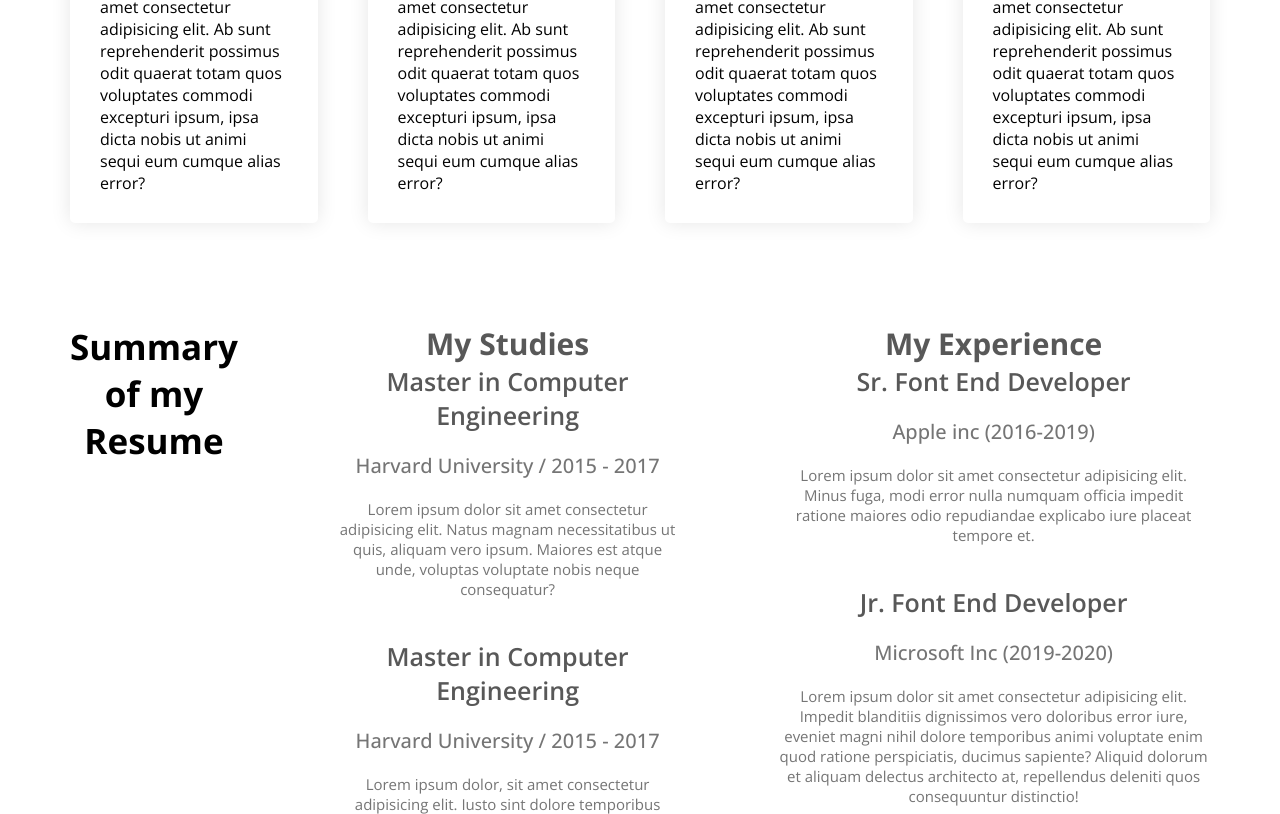
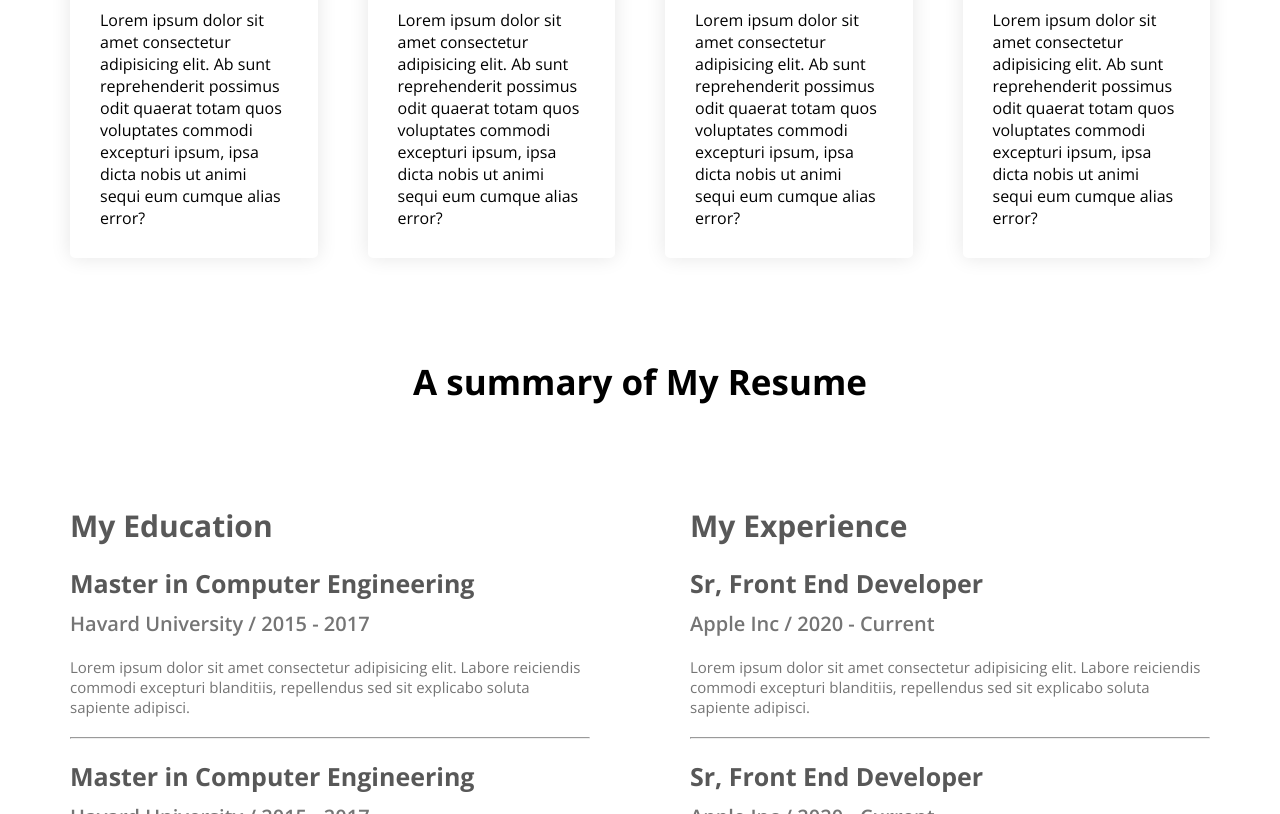
Before and after one commit to tahajibefaj/simple-portfolio, a plain HTML site: page index.html in a window 1280 px wide. Shown: the part 1986-2800 px from the top of the page. Drawn offline with nearby package versions, Linux system fonts and the light colour scheme.

Commit message:
cv area done

```diff
--- a/index.html
+++ b/index.html
@@ -38,6 +38,7 @@
             aperiam fugit et voluptate?
           </p>
           <button class="btn-primary">Download CV</button>
+          <button class="btn-primary-borderless">Contact</button>
         </div>
         <img src="images/hardy.png" alt="tahajib image" class="banner-image" />
       </div>
@@ -141,72 +142,52 @@
       <!-- resume -->
 
       <section class="resume">
-        <h3 class="section-title">Summary of my Resume</h3>
+            <h3 class="section-title">A summary of My Resume</h2>
             <div class="resume-content">
-          <h4 class="resume-title">My Studies</h4>
-          <div class="resume-container">
-            <p class="resume-subtitle">Master in Computer Engineering</p>
-            <p class="resume-value">Harvard University / 2015 - 2017</p>
-            <p class="resume-description">
-              Lorem ipsum dolor sit amet consectetur adipisicing elit. Natus
-              magnam necessitatibus ut quis, aliquam vero ipsum. Maiores est
-              atque unde, voluptas voluptate nobis neque consequatur?
-            </p>
+                <div>
+                    <h3 class="resume-info">My Education</h3>
+                    <div class="resume-item">
+                        <h4 class="resume-title">Master in Computer Engineering</h4>
+                        <p class="resume-sub-title">Havard University / 2015 - 2017</p>
+                        <p class="resume-description">Lorem ipsum dolor sit amet consectetur adipisicing elit. Labore reiciendis commodi excepturi blanditiis, repellendus sed sit explicabo soluta sapiente adipisci.</p>
                     </div>
-          <div class="resume-container">
-            <p class="resume-subtitle">Master in Computer Engineering</p>
-            <p class="resume-value">Harvard University / 2015 - 2017</p>
-            <p class="resume-description">
-              Lorem ipsum dolor, sit amet consectetur adipisicing elit. Iusto
-              sint dolore temporibus omnis odit mollitia facilis voluptatibus,
-              cumque officiis unde enim, blanditiis eius in quibusdam rerum
-              delectus consectetur est minima?
-            </p>
+                    <hr>
+                    <div class="resume-item">
+                        <h4 class="resume-title">Master in Computer Engineering</h4>
+                        <p class="resume-sub-title">Havard University / 2015 - 2017</p>
+                        <p class="resume-description">Lorem ipsum dolor sit amet consectetur adipisicing elit. Labore reiciendis commodi excepturi blanditiis, repellendus sed sit explicabo soluta sapiente adipisci.</p>
                     </div>
-          <div class="resume-container">
-            <p class="resume-subtitle">Master in Computer Engineering</p>
-            <p class="resume-value">Harvard University / 2015 - 2017</p>
-            <p class="resume-description">
-              Lorem ipsum dolor sit amet consectetur, adipisicing elit. Nobis
-              repellat repellendus aspernatur nulla minus, possimus tempore,
-              asperiores quod iusto debitis similique corporis impedit quam
-              rerum? Fuga nisi quia quod non eveniet nulla iure ducimus!
-            </p>
+                    <hr>
+                    <div class="resume-item">
+                        <h4 class="resume-title">Master in Computer Engineering</h4>
+                        <p class="resume-sub-title">Havard University / 2015 - 2017</p>
+                        <p class="resume-description">Lorem ipsum dolor sit amet consectetur adipisicing elit. Labore reiciendis commodi excepturi blanditiis, repellendus sed sit explicabo soluta sapiente adipisci.</p>
                     </div>
                 </div>
-        <div class="resume-content">
-          <h4 class="resume-title">My Experience</h4>
-          <div class="resume-container">
-            <p class="resume-subtitle">Sr. Font End Developer</p>
-            <p class="resume-value">Apple inc (2016-2019)</p>
-            <p class="resume-description">
-              Lorem ipsum dolor sit amet consectetur adipisicing elit. Minus
-              fuga, modi error nulla numquam officia impedit ratione maiores
-              odio repudiandae explicabo iure placeat tempore et.
-            </p>
+                <div>
+                    <h3 class="resume-info">My Experience</h3>
+                    <div class="resume-item">
+                        <h4 class="resume-title">Sr, Front End Developer</h4>
+                        <p class="resume-sub-title">Apple Inc / 2020 - Current</p>
+                        <p class="resume-description">Lorem ipsum dolor sit amet consectetur adipisicing elit. Labore reiciendis commodi excepturi blanditiis, repellendus sed sit explicabo soluta sapiente adipisci.</p>
                     </div>
-          <div class="resume-container">
-            <p class="resume-subtitle">Jr. Font End Developer</p>
-            <p class="resume-value">Microsoft Inc (2019-2020)</p>
-            <p class="resume-description">
-              Lorem ipsum dolor sit amet consectetur adipisicing elit. Impedit
-              blanditiis dignissimos vero doloribus error iure, eveniet magni
-              nihil dolore temporibus animi voluptate enim quod ratione
-              perspiciatis, ducimus sapiente? Aliquid dolorum et aliquam
-              delectus architecto at, repellendus deleniti quos consequuntur
-              distinctio!
-            </p>
+                    <hr>
+                    <div class="resume-item">
+                        <h4 class="resume-title">Sr, Front End Developer</h4>
+                        <p class="resume-sub-title">Apple Inc / 2020 - Current</p>
+                        <p class="resume-description">Lorem ipsum dolor sit amet consectetur adipisicing elit. Labore reiciendis commodi excepturi blanditiis, repellendus sed sit explicabo soluta sapiente adipisci.</p>
                     </div>
-          <div class="resume-container">
-            <p class="resume-subtitle">HTML Developer</p>
-            <p class="resume-value">Adobe Inc (2020-Present)</p>
-            <p class="resume-description">
-              Lorem ipsum dolor sit amet consectetur, adipisicing elit.
-              Reprehenderit nesciunt repudiandae rem, omnis, adipisci laborum
-              deserunt possimus incidunt, nam praesentium nisi aspernatur
-              aperiam illum aut ad provident deleniti cumque vero.
-            </p>
+                    <hr>
+                    <div class="resume-item">
+                        <h4 class="resume-title">Sr, Front End Developer</h4>
+                        <p class="resume-sub-title">Apple Inc / 2020 - Current</p>
+                        <p class="resume-description">Lorem ipsum dolor sit amet consectetur adipisicing elit. Labore reiciendis commodi excepturi blanditiis, repellendus sed sit explicabo soluta sapiente adipisci.</p>
                     </div>
+                </div>
+            </div>
+
+            <div class="resume-button">
+              <button class="btn-primary">Download CV</button>
             </div>
         </section>
     </main>
--- a/styles/portfolio.css
+++ b/styles/portfolio.css
@@ -8,14 +8,26 @@
 }
 
 .btn-primary {
-  height: 55px;
+  font-size: 15px;
   border-radius: 5px;
   background-color: rgb(0, 217, 255);
   color: white;
   font-weight: 700;
   border-style: none;
-  padding: 18px 35px;
+  padding: 20px 30px;
 }
+.btn-primary-borderless {
+  font-size: 15px;
+  border-radius: 5px;
+  border-color: rgb(0, 217, 255);
+  border-style: solid;
+  background-color: rgba(0, 217, 255, 0);
+  color: rgb(0, 217, 255);
+  font-weight: 700;
+  padding: 20px 30px;
+  margin-left: 20px;
+}
+
 .header {
   background: rgb(233, 252, 255);
   background-image: url(../images/header_bg.png), url(../images/developer.png);
@@ -83,18 +95,18 @@ main {
   border-radius: 15px;
   padding: 130px 150px;
   text-align: center;
-  box-shadow: 0px 0px 20px rgb(230, 230, 230);
 }
 
 section {
   margin: 100px 0;
-  text-align: center;
 }
 
 .section-title {
   color: black;
   font-size: 35px;
+  margin-top: 30px;
   margin-bottom: 30px;
+  text-align: center;
 }
 
 .section-description {
@@ -123,6 +135,9 @@ section {
 
 /* work styles */
 
+.work {
+  text-align: center;
+}
 
 .work-container {
   display: flex;
@@ -147,37 +162,37 @@ section {
   margin-bottom: 30px;
 }
 
-
 /* resume styles */
 
-.resume{
+.resume-content {
   display: flex;
+  justify-content: space-between;
   gap: 100px;
 }
-
-/* .resume-content {
-  display: flex;
-} */
-
-.resume-title {
+.resume-info {
   font-size: 30px;
   color: #585858;
-}
-
-.resume-subtitle {
-  color: #585858;
-  font-size: 25px;
-  font-weight: 600;
+  margin-top: 70px;
   margin-bottom: 20px;
 }
-.resume-value {
-  font-size: 20px;
-  font-weight: 500;
+.resume-title {
+  font-size: 25px;
+  color: #585858;
+  margin-bottom: 10px;
+  margin-top: 20px;
+}
+.resume-sub-title {
   color: #757575;
   margin-bottom: 20px;
+  font-size: 20px;
+  font-weight: 600;
 }
 .resume-description {
   color: #757575;
   font-size: 15px;
-  margin-bottom: 40px;
+  margin-bottom: 20px;
 }
+.resume-button {
+  text-align: center;
+  margin-top: 60px;
+}
```
Lines whose indentation alone changed are shown as unchanged.
